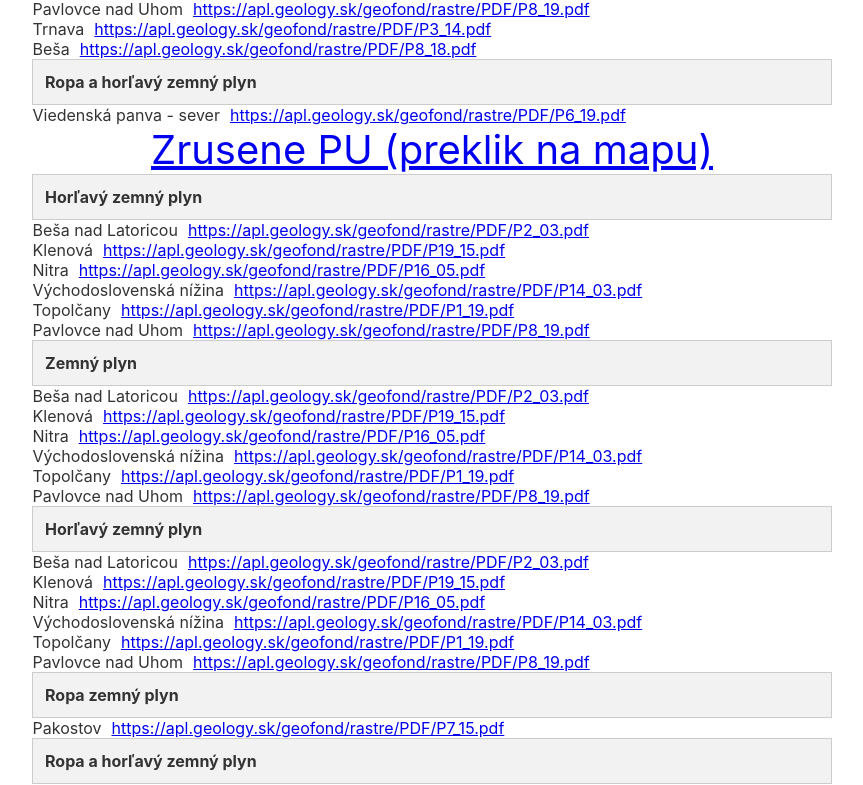
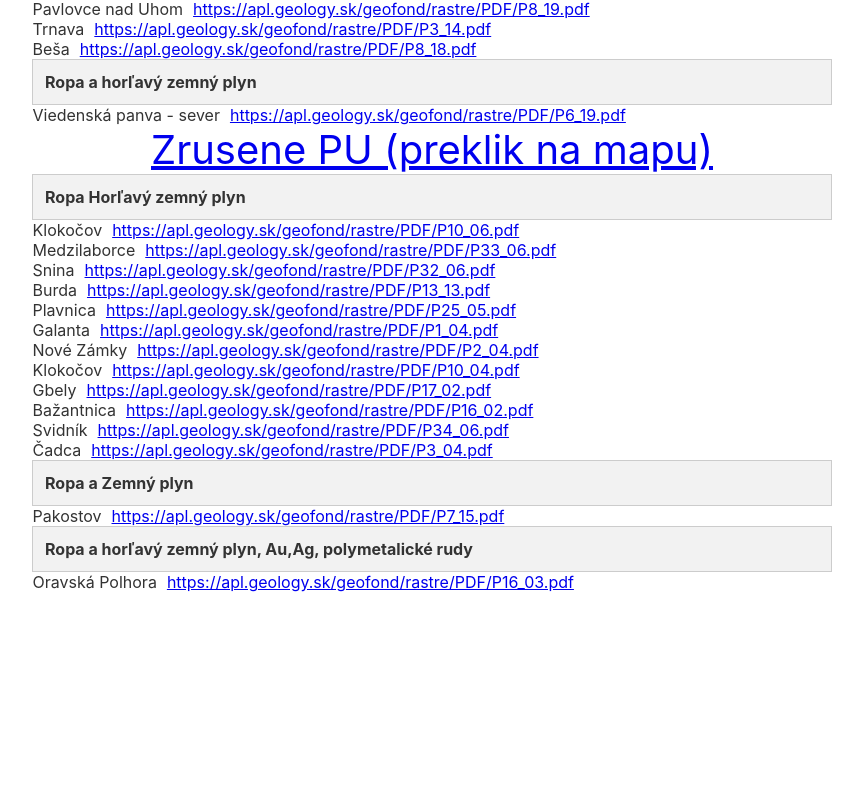
Before and after one commit to xpetrek/robert_geo, a React (Create React App) app: page / in a window 1280 px wide. Shown: the part 1123-1908 px from the top of the page, without its empty margins (208-1071 px from the left). After the commit the page ends 1715 px from the top, so only its background shows below. Built offline with nearby package versions, Linux system fonts and the light colour scheme.

Commit message:
Typofixed

```diff
--- a/src/Tables.tsx
+++ b/src/Tables.tsx
@@ -345,7 +345,7 @@ const zrusRzp = [
     rozhodnutie: "https://apl.geology.sk/geofond/rastre/PDF/P7_15.pdf",
   },
 ];
-
+console.log(zrusHzp.length);
 const Tables = () => {
   return (
     <>
@@ -419,12 +419,11 @@ const Tables = () => {
       </table>
       <table>
         <caption style={{ fontSize: "40px" }}>
-          {" "}
           <Link to="/zpu">Zrusene PU (preklik na mapu)</Link>
         </caption>
-        <th>Horľavý zemný plyn</th>
+        <th>Ropa Horľavý zemný plyn</th>
         <tr>
-          {zrusHzp.map((data) => (
+          {zrusRhzp.map((data) => (
             <div>
               <span style={{ paddingRight: "10px" }}>{data.nazov}</span>
               <a href={data.rozhodnutie} target="_blank">
@@ -433,42 +432,9 @@ const Tables = () => {
             </div>
           ))}
         </tr>
-        <th>Zemný plyn</th>
-        <tr>
-          {zrusHzp.map((data) => (
-            <div>
-              <span style={{ paddingRight: "10px" }}>{data.nazov}</span>
-              <a href={data.rozhodnutie} target="_blank">
-                {data.rozhodnutie}
-              </a>
-            </div>
-          ))}
-        </tr>
-        <th>Horľavý zemný plyn</th>
-        <tr>
-          {zrusHzp.map((data) => (
-            <div>
-              <span style={{ paddingRight: "10px" }}>{data.nazov}</span>
-              <a href={data.rozhodnutie} target="_blank">
-                {data.rozhodnutie}
-              </a>
-            </div>
-          ))}
-        </tr>
-        <th>Ropa zemný plyn</th>
+        <th>Ropa a Zemný plyn</th>
         <tr>
           {zrusRzp.map((data) => (
-            <div>
-              <span style={{ paddingRight: "10px" }}>{data.nazov}</span>
-              <a href={data.rozhodnutie} target="_blank">
-                {data.rozhodnutie}
-              </a>
-            </div>
-          ))}
-        </tr>
-        <th>Ropa a horľavý zemný plyn</th>
-        <tr>
-          {zrusRhzp.map((data) => (
             <div>
               <span style={{ paddingRight: "10px" }}>{data.nazov}</span>
               <a href={data.rozhodnutie} target="_blank">
--- a/src/UrcenePU.tsx
+++ b/src/UrcenePU.tsx
@@ -20,6 +20,8 @@ import { urcenePU } from "./useData";
 // center={[48.67, 19.7]}
 
 const UrcenePU = () => {
+  console.log(urcenePU.features.length);
+
   // Define the conversion parameters for S-JTSK / Krovak East North to WGS84
   const krovakParams = `+proj=krovak +lat_0=49.5 +lon_0=24.833333 +alpha=30.28813972222222 +k=0.9999 +x_0=0 +y_0=0 +ellps=bessel +pm=greenwich +units=m +no_defs`;
 
--- a/src/VyhradneDP.tsx
+++ b/src/VyhradneDP.tsx
@@ -20,6 +20,7 @@ import { vyhradneDp } from "./useData";
 // center={[48.67, 19.7]}
 
 const VyhradneDP = () => {
+  console.log(vyhradneDp.features.length);
   // Define the conversion parameters for S-JTSK / Krovak East North to WGS84
   const krovakParams = `+proj=krovak +lat_0=49.5 +lon_0=24.833333 +alpha=30.28813972222222 +k=0.9999 +x_0=0 +y_0=0 +ellps=bessel +pm=greenwich +units=m +no_defs`;
 
@@ -59,7 +60,6 @@ const VyhradneDP = () => {
         />
         {getPolygonCoordinates(vyhradneDp).map(
           (coordinates: any, key: number) => {
-            console.log("coordinates.geometry", coordinates.attributes);
             return (
               <Polyline
                 key={key}
--- a/src/ZrusenePU.tsx
+++ b/src/ZrusenePU.tsx
@@ -20,6 +20,7 @@ import { zrusenePU } from "./useData";
 // center={[48.67, 19.7]}
 
 const ZrusenePU = () => {
+  console.log(zrusenePU.features.length);
   // Define the conversion parameters for S-JTSK / Krovak East North to WGS84
   const krovakParams = `+proj=krovak +lat_0=49.5 +lon_0=24.833333 +alpha=30.28813972222222 +k=0.9999 +x_0=0 +y_0=0 +ellps=bessel +pm=greenwich +units=m +no_defs`;
 
```
